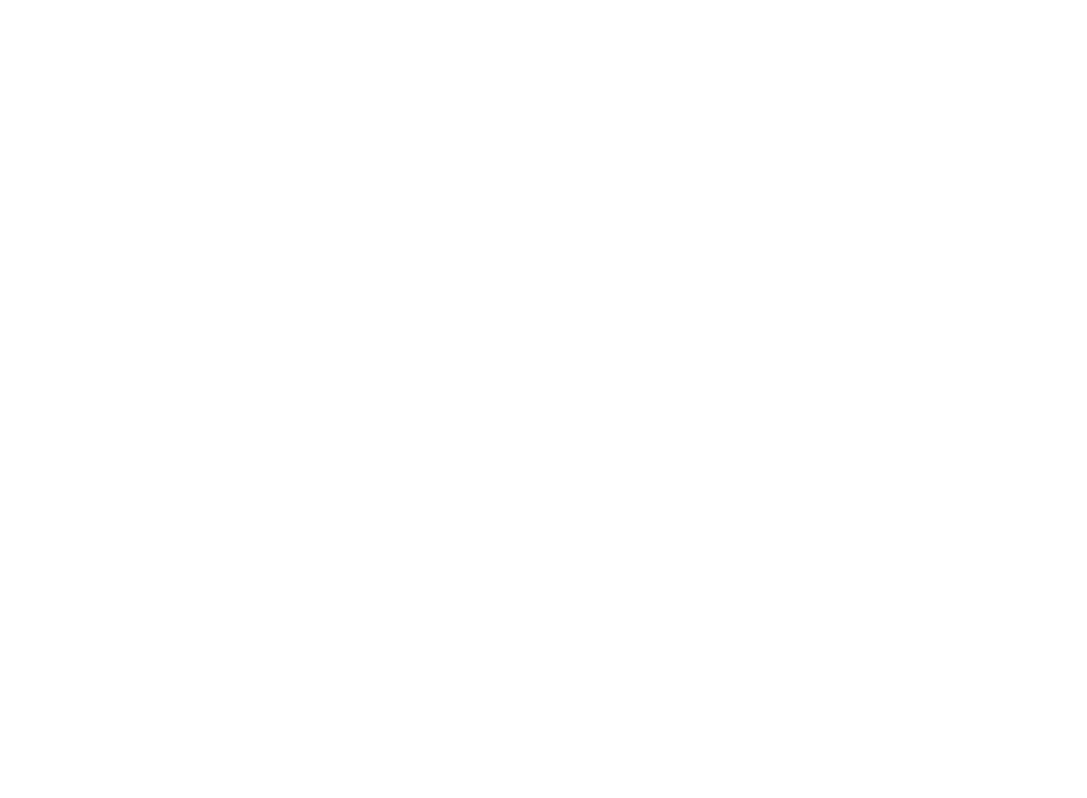
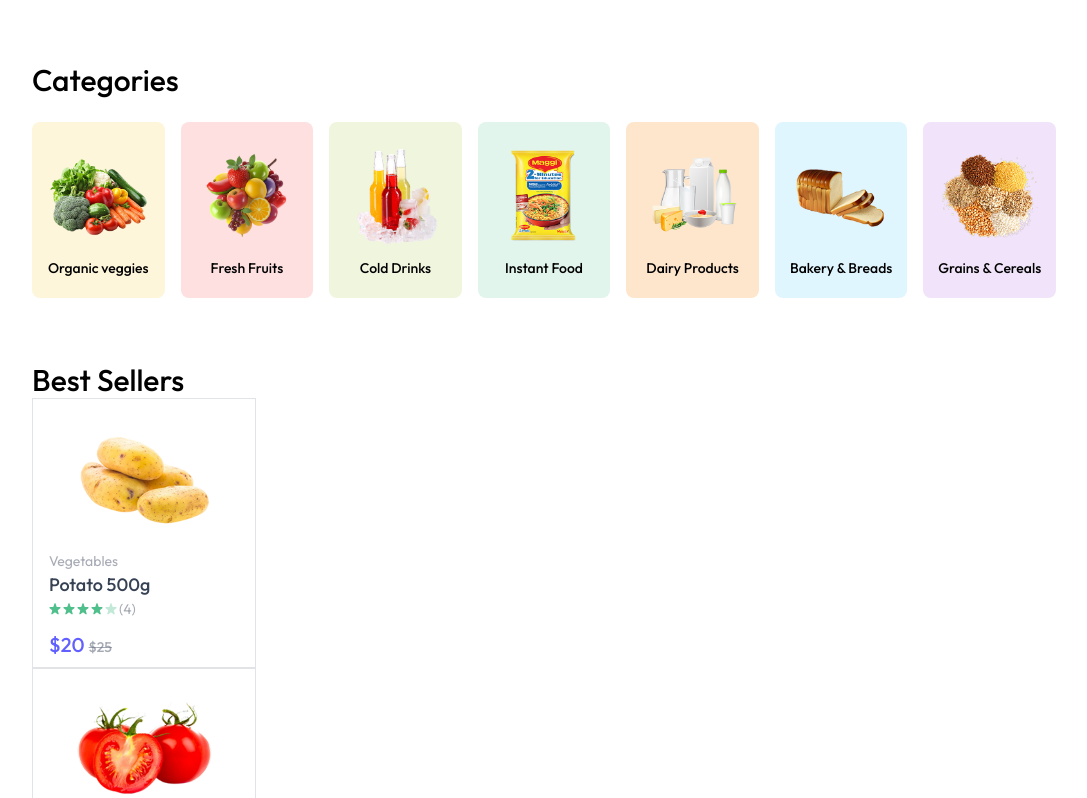
Before and after one commit to shyam11-dev/explore-grocery-MERN-stack, a React (Vite) app in the folder client/: page / in a window 1280 px wide. Shown: the part 482-1280 px from the top of the page, without its empty margins (96-1183 px from the left). Before the commit the page ends 800 px from the top, so only its background shows below. Built offline with nearby package versions, Linux system fonts and the light colour scheme.

Commit message:
seller part create and appContact modify

```diff
--- a/client/src/App.jsx
+++ b/client/src/App.jsx
@@ -8,6 +8,7 @@
 import { AppContext } from "./context/AppContext";
 import MyOrders from "./pages/MyOrders";
 import Auth from "./models/Auth";
+import ProductCategory from "./pages/ProductCategory";
 const App = () => {
   const { isSeller, showUserLogin } = useContext(AppContext);
   const isIsSellerPath = useLocation().pathname.includes("seller");
@@ -19,7 +20,14 @@
         <Routes>
           <Route path="/" element={<Home />}></Route>
           <Route path="/products" element={<Products />}></Route>
-          <Route path="/product/:id" element={<ProductDetail />}></Route>
+          <Route
+            path="/product/:category/:id"
+            element={<ProductDetail />}
+          ></Route>
+          <Route
+            path="/products/:category"
+            element={<ProductCategory />}
+          ></Route>
           <Route path="/cart" element={<Cart />}></Route>
           <Route path="/my-orders" element={<MyOrders />}></Route>
         </Routes>
--- a/client/src/assets/assets.js
+++ b/client/src/assets/assets.js
@@ -208,7 +208,8 @@
     category: "Vegetables",
     price: 25,
     offerPrice: 20,
-    image: [potato_image_1, potato_image_2, potato_image_3, potato_image_4],
+    // image: [potato_image_1, potato_image_2, potato_image_3, potato_image_4],
+    image: [potato_image_1],
     description: [
       "Fresh and organic",
       "Rich in carbohydrates",
--- /dev/null
+++ b/client/src/components/BestSeller.jsx
@@ -0,0 +1,22 @@
+import React, { useContext } from "react";
+import { AppContext } from "../context/AppContext";
+import ProductCart from "./ProductCart";
+
+const BestSeller = () => {
+  const { products } = useContext(AppContext);
+  return (
+    <div className="mt-16">
+      <p className="text-2xl font-medium md:text-3xl">Best Sellers</p>
+      <div>
+        {products
+          .filter((products) => products.inStock)
+          .slice(0, 5)
+          .map((products, index) => (
+            <ProductCart key={index} products={products}></ProductCart>
+          ))}
+      </div>
+    </div>
+  );
+};
+
+export default BestSeller;
--- /dev/null
+++ b/client/src/components/Category.jsx
@@ -0,0 +1,34 @@
+import React, { useContext } from "react";
+import { categories } from "../assets/assets";
+import { AppContext } from "../context/AppContext";
+
+const Category = () => {
+  const { navigate } = useContext(AppContext);
+  return (
+    <div className="mt-16">
+      <p className="text-2xl font-medium md:text-3xl">Categories</p>
+      <div className="my-6 grid grid-cols-2 sm:grid-cols-3 md:grid-cols-5 lg:grid-cols-7 gap-4 items-center justify-center">
+        {categories.map((category, index) => (
+          <div
+            onClick={() => {
+              navigate(`/products/${category.path.toLowerCase()}`);
+              scrollTo(0, 0);
+            }}
+            key={index}
+            className={`group cursor-pointer py-5 px-3 rounded-lg gap-2 flex flex-col items-center justify-center `}
+            style={{ backgroundColor: category.bgColor }}
+          >
+            <img
+              src={category.image}
+              className="max-w-27 transition group-hover:scale-110"
+              alt=""
+            />
+            <p className="text-sm font-medium">{category.text}</p>
+          </div>
+        ))}
+      </div>
+    </div>
+  );
+};
+
+export default Category;
--- a/client/src/components/Hero.jsx
+++ b/client/src/components/Hero.jsx
@@ -1,5 +1,6 @@
 import React from "react";
 import { assets } from "../assets/assets";
+import { Link } from "react-router-dom";
 
 const Hero = () => {
   return (
@@ -18,6 +19,30 @@
         <h1 className="text-3xl md:text-4xl font-bold text-center md:text-left max-w-72 md:max-w-80 leading-tight lg:leading-15">
           Freshness You Can Trust, Saving You Will Love!
         </h1>
+        <div className="flex items-center mt-6  font-medium gap-6">
+          <Link
+            to="/Products"
+            className="flex group items-center gap-2 px-7 rounded text-white py-3 bg-primary cursor-pointer"
+          >
+            Shop Now
+            <img
+              src={assets.white_arrow_icon}
+              className="md:hidden transition group-focus:translate-x-1"
+              alt=""
+            />
+          </Link>
+          <Link
+            to="/Products"
+            className="hidden md:flex group items-center gap-2 px-7 rounded text-white py-3 bg-primary cursor-pointer"
+          >
+            Explore Deals
+            <img
+              src={assets.white_arrow_icon}
+              className="md:hidden transition group-focus:translate-x-1"
+              alt=""
+            />
+          </Link>
+        </div>
       </div>
     </div>
   );
--- /dev/null
+++ b/client/src/components/ProductCart.jsx
@@ -0,0 +1,49 @@
+import React, { useContext } from "react";
+import { AppContext } from "../context/AppContext";
+import { assets } from "../assets/assets";
+
+const ProductCart = ({ products }) => {
+  const { navigate } = useContext(AppContext);
+  return (
+    products && (
+      <div className="border border-gray-500/20 rounded:md md:px-4 px-3 py-2 bg-white min-w-56 max-w-56 w-full">
+        <div className="group cursor-pointer flex items-center justify-center px-2">
+          <img
+            src={products.image}
+            className="group-hover:scale-105 transition max-w-26 md:max-w-36"
+            alt=""
+          />
+        </div>
+        <div className="text-gray-500/60 text-sm">
+          <p>{products.category}</p>
+          <p className="text-gray-700 font-medium text-lg truncate w-full">
+            {products.name}
+          </p>
+          <div className="flex items-center gap-0.5">
+            {Array(5)
+              .fill("")
+              .map((_, i) => (
+                <img
+                  key={i}
+                  src={i < 4 ? assets.star_icon : assets.star_dull_icon}
+                  alt="rating"
+                  className="w-3 md:3.5"
+                />
+              ))}
+            <p>(4)</p>
+          </div>
+          <div className="flex items-end justify-between mt-3">
+            <p className="md:text-xl text-base font-medium text-indigo-500">
+              ${products.offerPrice}{" "}
+              <span className="text-gray-500/60 md:text-sm text-xs line-through">
+                ${products.price}
+              </span>
+            </p>
+          </div>
+        </div>
+      </div>
+    )
+  );
+};
+
+export default ProductCart;
--- a/client/src/context/AppContext.jsx
+++ b/client/src/context/AppContext.jsx
@@ -1,5 +1,6 @@
-import { createContext, useState } from "react";
+import { createContext, useEffect, useState } from "react";
 import { useNavigate } from "react-router-dom";
+import { dummyAddress, dummyProducts } from "../assets/assets";
 
 export const AppContext = createContext(null);
 
@@ -8,6 +9,14 @@
   const [user, setUser] = useState(null);
   const [isSeller, setIsSeller] = useState(null);
   const [showUserLogin, setShowUserLogin] = useState(false);
+  const [products, setProducts] = useState([]);
+  // fetch all products data
+  const fetchProduct = async () => {
+    setProducts(dummyProducts);
+  };
+  useEffect(() => {
+    fetchProduct();
+  }, []);
   const value = {
     navigate,
     user,
@@ -16,6 +25,7 @@
     setIsSeller,
     showUserLogin,
     setShowUserLogin,
+    products,
   };
   return <AppContext.Provider value={value}> {children}</AppContext.Provider>;
 };
--- a/client/src/index.css
+++ b/client/src/index.css
@@ -8,3 +8,7 @@
   font-family: "Outfit", sans-serif;
 
 }
+
+@theme {
+  --color-primary: #4b0082
+}
--- a/client/src/pages/Home.jsx
+++ b/client/src/pages/Home.jsx
@@ -1,10 +1,14 @@
 import React from "react";
 import Hero from "../components/Hero";
+import Category from "../components/Category";
+import BestSeller from "../components/BestSeller";
 
 const Home = () => {
   return (
-    <div>
+    <div className="mt-10">
       <Hero></Hero>
+      <Category></Category>
+      <BestSeller></BestSeller>
     </div>
   );
 };
--- /dev/null
+++ b/client/src/pages/ProductCategory.jsx
@@ -0,0 +1,7 @@
+import React from "react";
+
+const ProductCategory = () => {
+  return <div>productcategory</div>;
+};
+
+export default ProductCategory;
```
